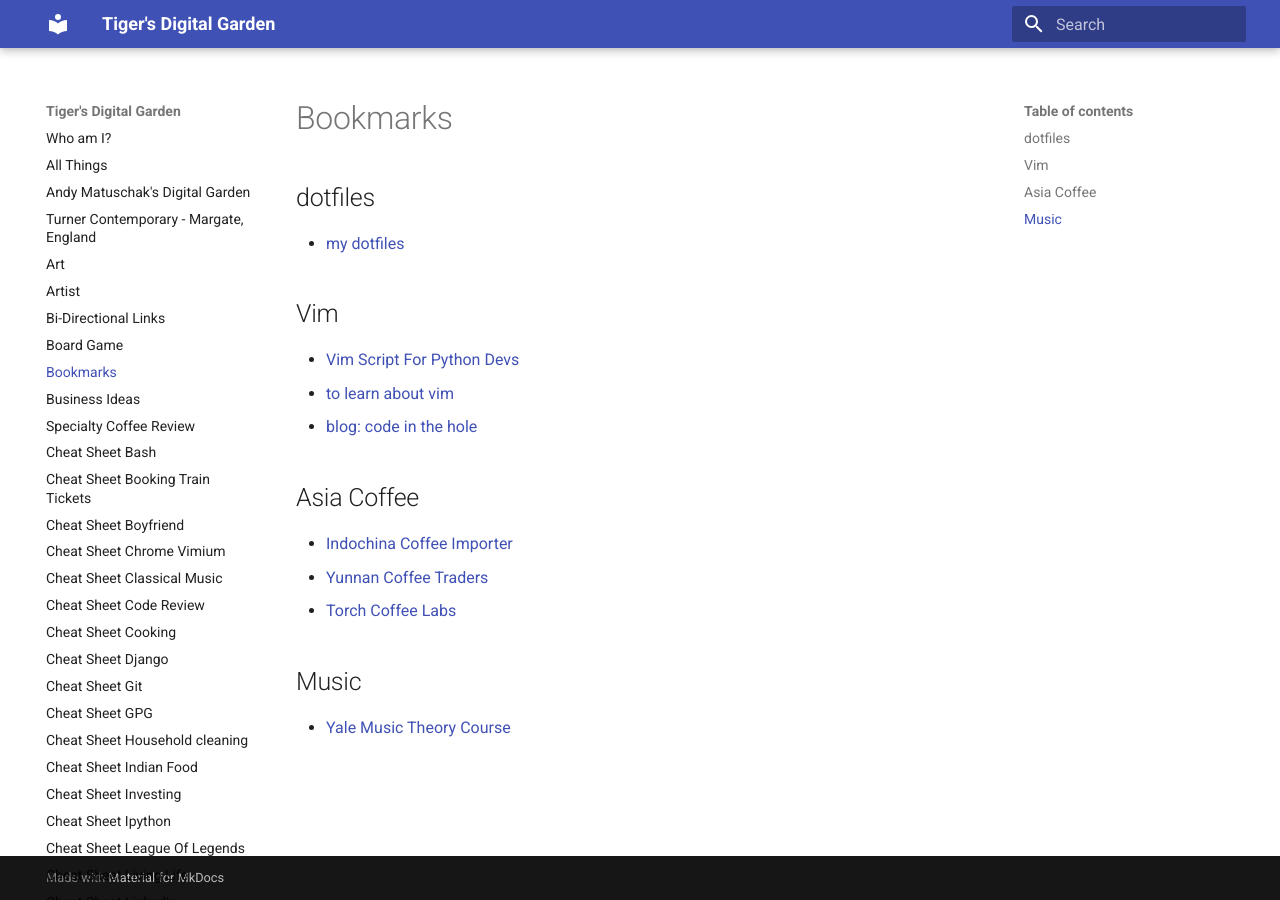
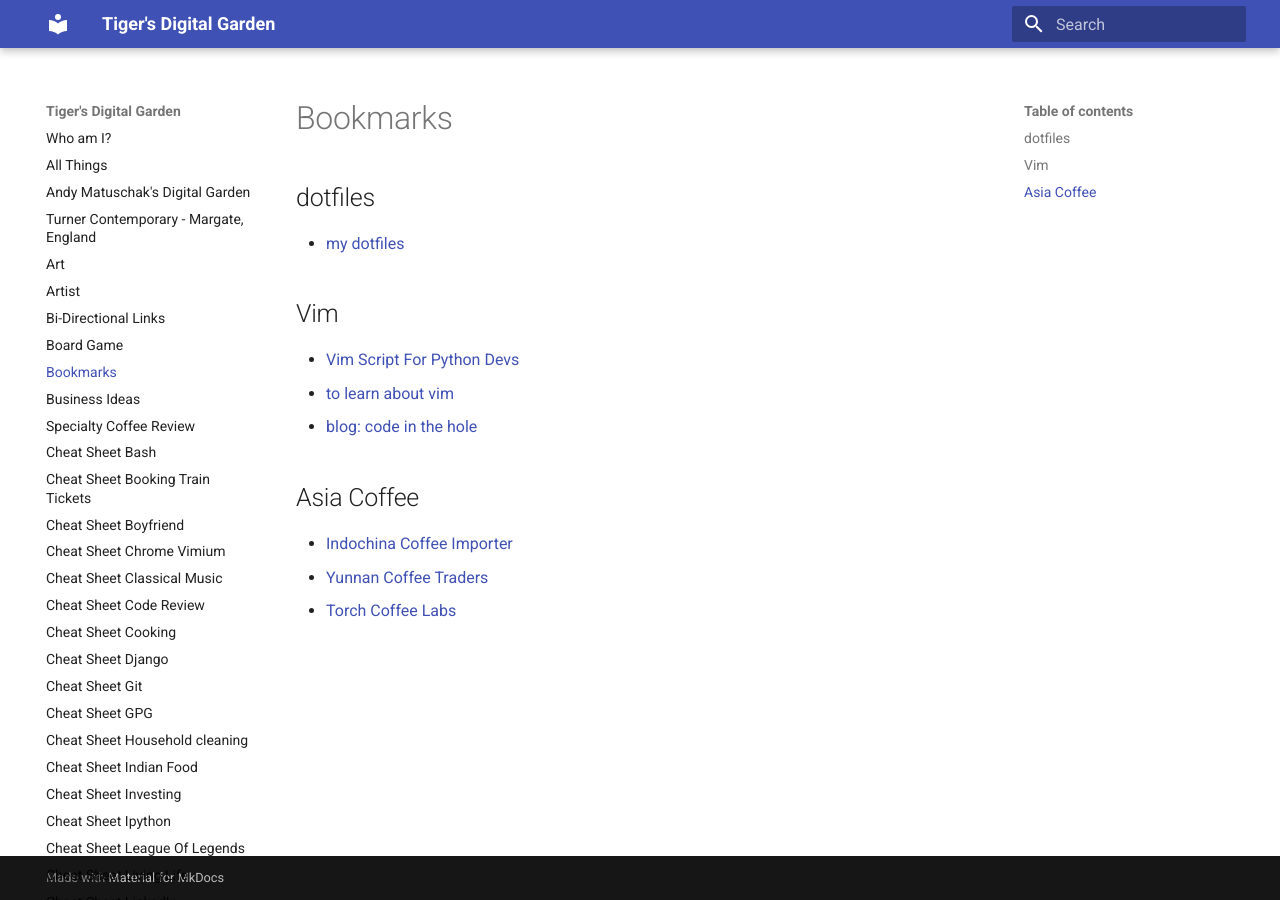
Before and after one commit to ynotstartups/notes, an MkDocs documentation site: the page built from notes/bookmarks.md, in a window 1280 px wide. Built offline with MkDocs 1.6.1 and Material for MkDocs 9.7.7, drawn with Linux system fonts in a browser that asks for light colours.

Commit message:
remove music from bookmarks

```diff
--- a/notes/bookmarks.md
+++ b/notes/bookmarks.md
@@ -15,7 +15,3 @@
 - [Indochina Coffee Importer](https://indochinacoffee.com/)
 - [Yunnan Coffee Traders](https://yunnancoffeetraders.com/farms/)
 - [Torch Coffee Labs](https://www.torchcoffee.asia/)
-
-## Music
-
-- [Yale Music Theory Course](https://www.youtube.com/watch?v=5_yOVARO2Oc&list=PL9LXrs9vCXK56qtyK4qcqwHrbf0em_81r)
```
